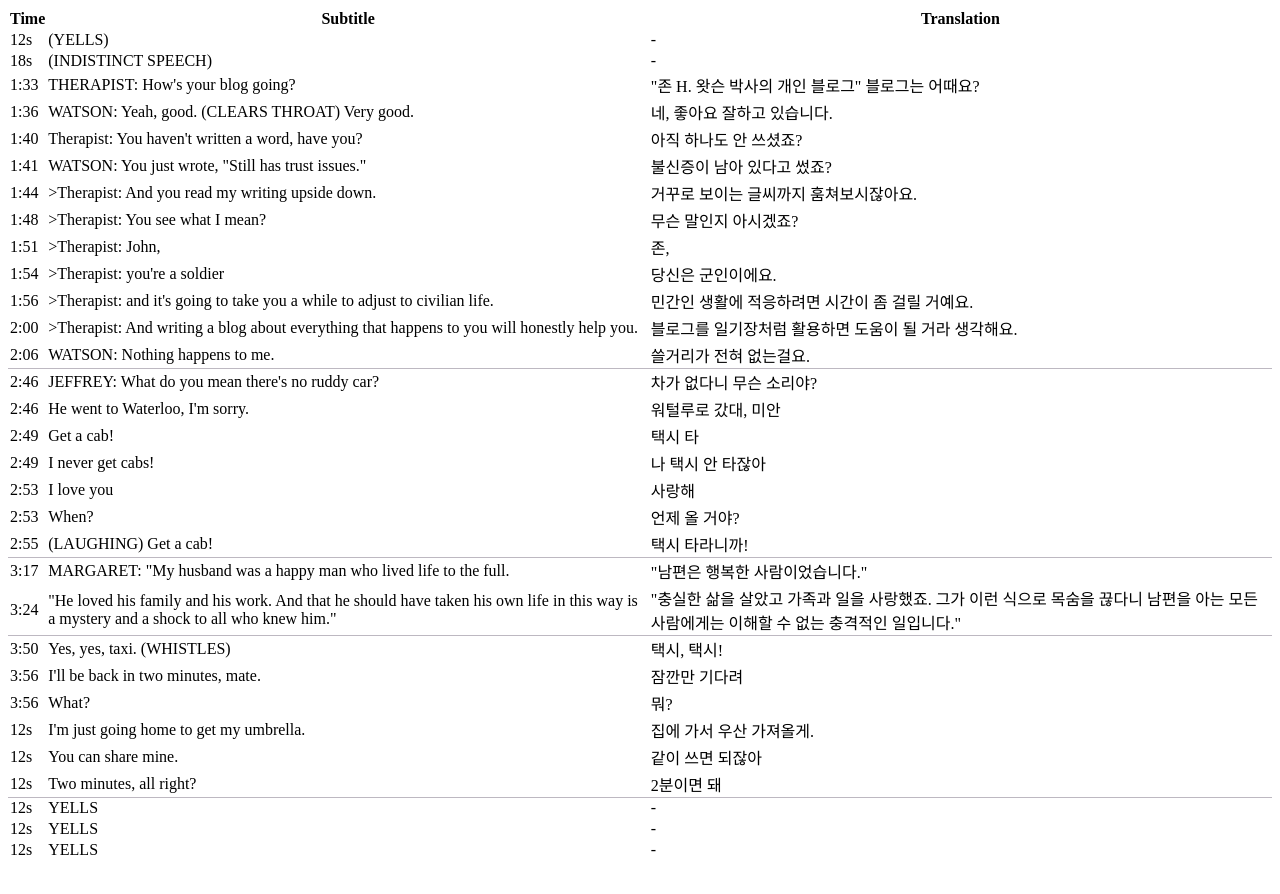
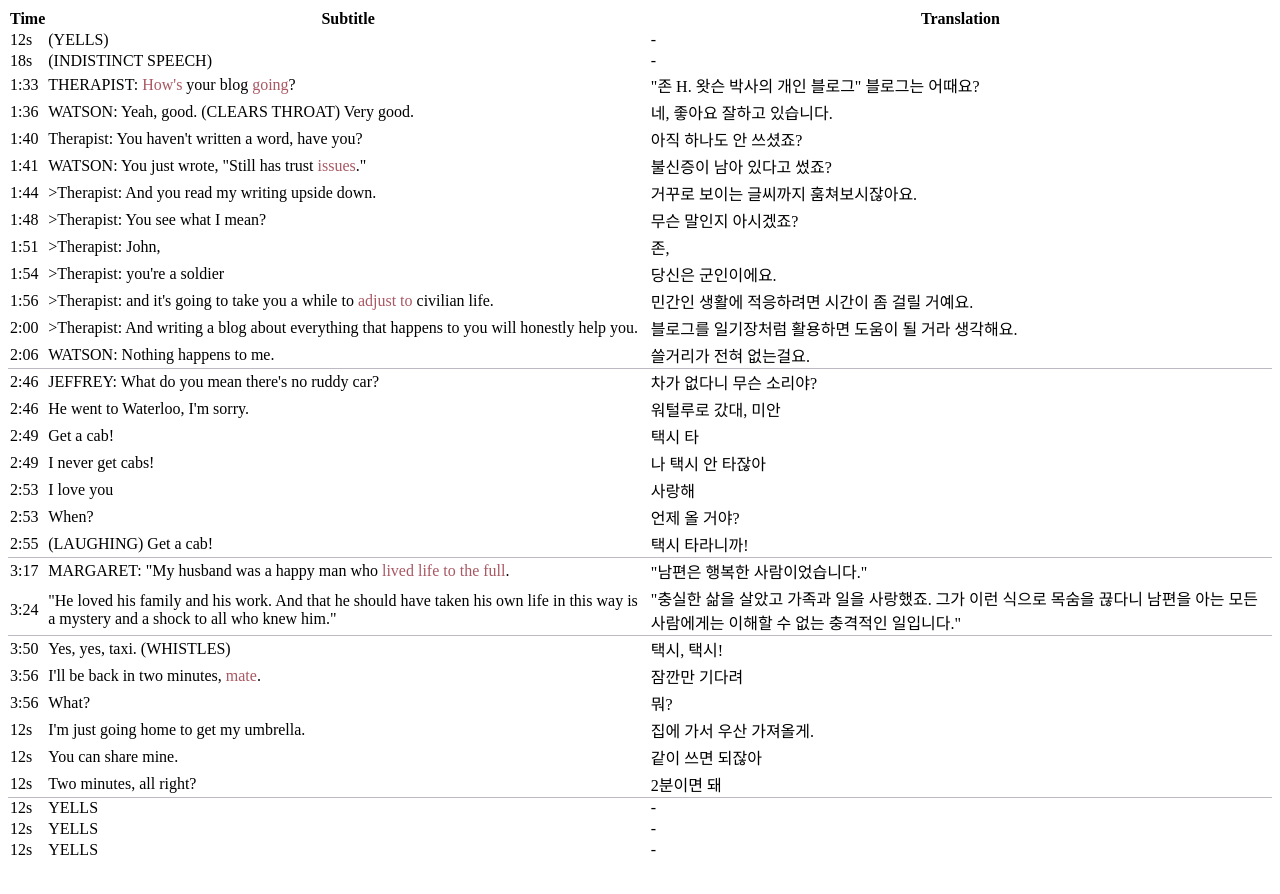
Before and after one commit to finddme/finddme.github.io, a Jekyll site: the page built from _posts/2021-01-02-Sherlock1.md, in a window 1280 px wide. Shown: the top 894 px of the page. Built offline with Jekyll 4.4.1, drawn with Linux system fonts in a browser that asks for light colours.

Commit message:
Update 2021-01-02-Sherlock1.md

```diff
--- a/_posts/2021-01-02-Sherlock1.md
+++ b/_posts/2021-01-02-Sherlock1.md
@@ -19,15 +19,15 @@ tag: English
        <tr><th>Time</th><th>Subtitle</th><th>Translation</th></tr>
        <tr><td>12s</td><td>(YELLS)</td><td>-</td></tr>
        <tr><td>18s</td><td>(INDISTINCT SPEECH)</td><td>-</td></tr>
-       <tr><td>1:33</td><td>THERAPIST: How's your blog going?</td><td>"존 H. 왓슨 박사의 개인 블로그" 블로그는 어때요?</td></tr>
+       <tr><td>1:33</td><td>THERAPIST: <span style="color:#A95762">How's</span> your blog <span style="color:#A95762">going</span>?</td><td>"존 H. 왓슨 박사의 개인 블로그" 블로그는 어때요?</td></tr>
        <tr><td>1:36</td><td>WATSON: Yeah, good. (CLEARS THROAT) Very good.</td><td>네, 좋아요 잘하고 있습니다.</td></tr>
        <tr><td>1:40</td><td>Therapist: You haven't written a word, have you?</td><td>아직 하나도 안 쓰셨죠?</td></tr>
-       <tr><td>1:41</td><td>WATSON: You just wrote, "Still has trust issues."</td><td>불신증이 남아 있다고 썼죠?</td></tr>
+       <tr><td>1:41</td><td>WATSON: You just wrote, "Still has trust <span style="color:#A95762">issues</span>."</td><td>불신증이 남아 있다고 썼죠?</td></tr>
        <tr><td>1:44</td><td>>Therapist: And you read my writing upside down.</td><td>거꾸로 보이는 글씨까지 훔쳐보시잖아요.</td></tr>
        <tr><td>1:48</td><td>>Therapist: You see what I mean?</td><td>무슨 말인지 아시겠죠?</td></tr>
        <tr><td>1:51</td><td>>Therapist: John,</td><td>존,</td></tr>
        <tr><td>1:54</td><td>>Therapist: you're a soldier</td><td>당신은 군인이에요.</td></tr>
-       <tr><td>1:56</td><td>>Therapist: and it's going to take you a while to adjust to civilian life.</td><td>민간인 생활에 적응하려면 시간이 좀 걸릴 거예요.</td></tr>
+       <tr><td>1:56</td><td>>Therapist: and it's going to take you a while to <span style="color:#A95762">adjust to</span> civilian life.</td><td>민간인 생활에 적응하려면 시간이 좀 걸릴 거예요.</td></tr>
        <tr><td>2:00</td><td>>Therapist: And writing a blog about everything that happens to you will honestly help you.</td><td>블로그를 일기장처럼 활용하면 도움이 될 거라 생각해요.</td></tr>
        <tr><td class="line">2:06</td><td class="line">WATSON: Nothing happens to me.</td><td class="line">쓸거리가 전혀 없는걸요.</td></tr>
        <tr><td>2:46</td><td>JEFFREY: What do you mean there's no ruddy car?</td><td>차가 없다니 무슨 소리야?</td></tr>
@@ -37,10 +37,10 @@ tag: English
        <tr><td>2:53</td><td>I love you</td><td>사랑해</td></tr>
        <tr><td>2:53</td><td>When?</td><td>언제 올 거야?</td></tr>
        <tr><td class="line">2:55</td><td class="line">(LAUGHING) Get a cab!</td><td class="line">택시 타라니까!</td></tr>
-       <tr><td>3:17</td><td>MARGARET: "My husband was a happy man who lived life to the full. </td><td>"남편은 행복한 사람이었습니다."</td></tr>
+       <tr><td>3:17</td><td>MARGARET: "My husband was a happy man who <span style="color:#A95762">lived life to the full</span>. </td><td>"남편은 행복한 사람이었습니다."</td></tr>
        <tr><td class="line">3:24</td><td class="line">"He loved his family and his work. And that he should have taken his own life in this way is a mystery and a shock to all who knew him."</td><td class="line">"충실한 삶을 살았고 가족과 일을 사랑했죠. 그가 이런 식으로 목숨을 끊다니 남편을 아는 모든 사람에게는 이해할 수 없는 충격적인 일입니다."</td></tr>
        <tr><td>3:50</td><td>Yes, yes, taxi. (WHISTLES)</td><td>택시, 택시!</td></tr>
-       <tr><td>3:56</td><td>I'll be back in two minutes, mate.</td><td>잠깐만 기다려</td></tr>
+       <tr><td>3:56</td><td>I'll be back in two minutes, <span style="color:#A95762">mate</span>.</td><td>잠깐만 기다려</td></tr>
        <tr><td>3:56</td><td>What?</td><td>뭐?</td></tr>
        <tr><td>12s</td><td>I'm just going home to get my umbrella.</td><td>집에 가서 우산 가져올게.</td></tr>
        <tr><td>12s</td><td>You can share mine.</td><td>같이 쓰면 되잖아</td></tr>
```
